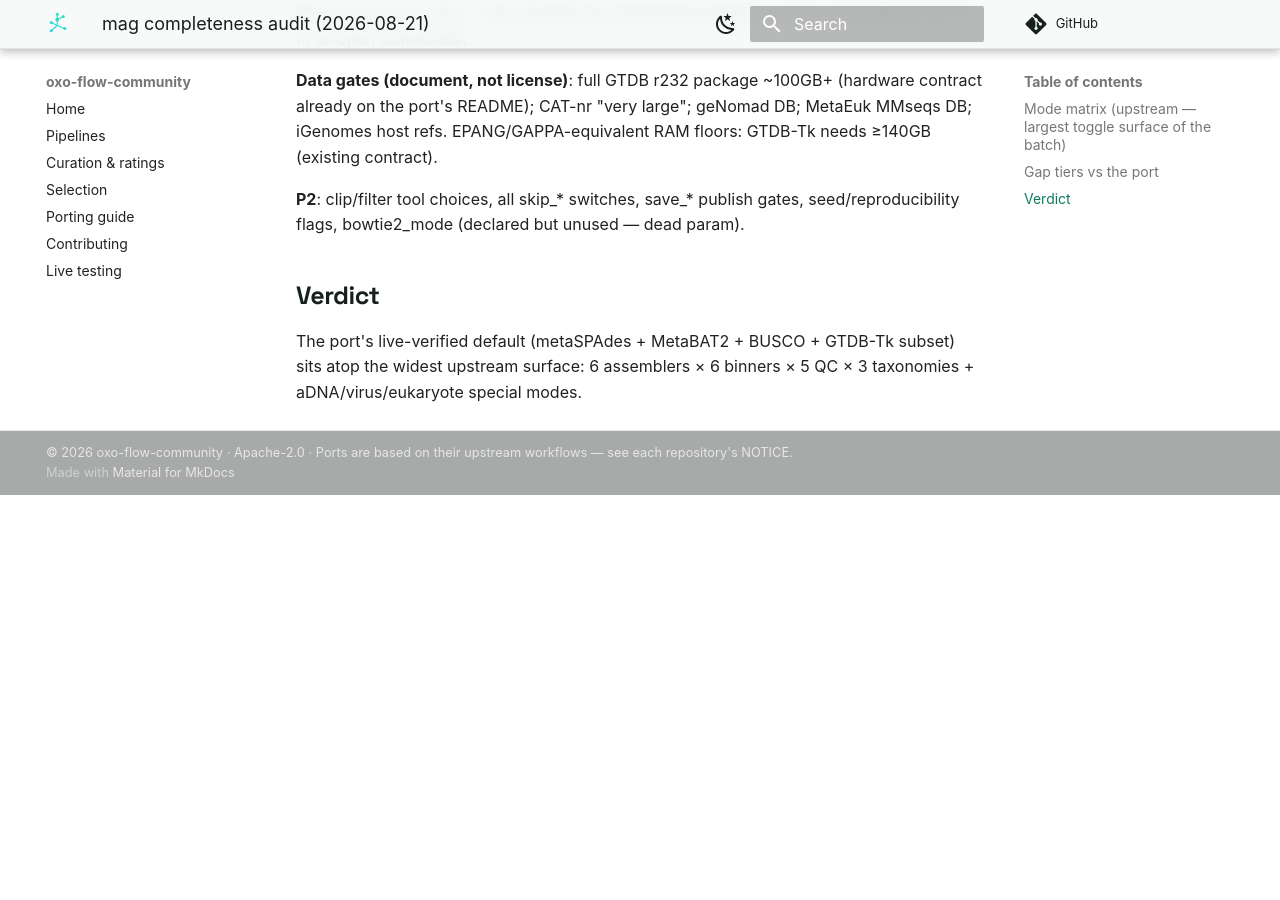
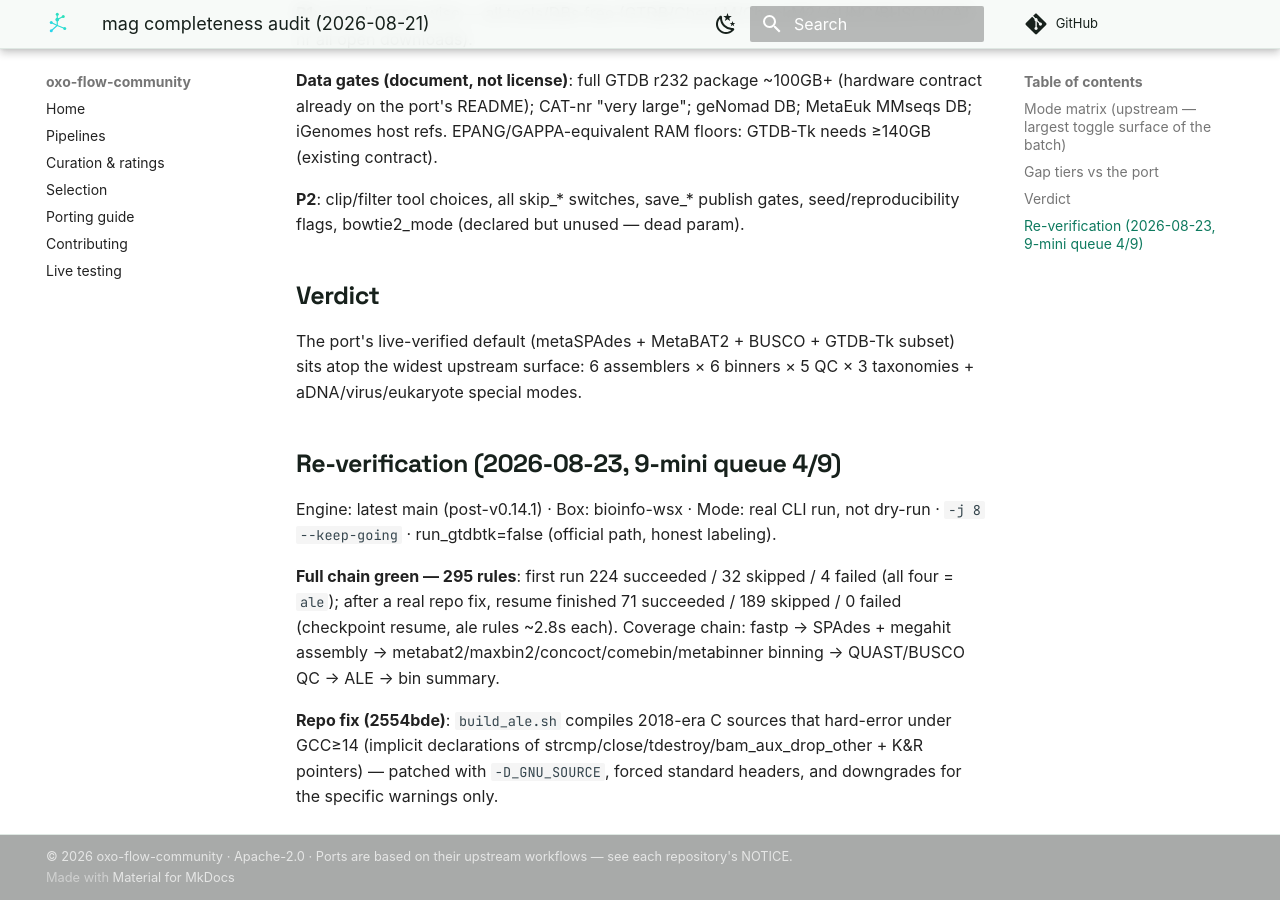
Before and after one commit to oxo-flow-community/oxo-flow-community.github.io, an MkDocs documentation site: the page built from docs/about/audits/mag-2026-08.md, in a window 1280 px wide and 900 px high, scrolled down 1232 px. Built offline with MkDocs 1.6.1 and Material for MkDocs 9.7.7, drawn with Linux system fonts in a browser that asks for light colours; comment, search, counter and statistics services are not loaded; before the commit the page ends 1727 px from its top, so only the background shows below that.

Commit message:
docs(audit): mag 9-mini 4/9 PASS — 295 rules green, real ale fix (2554bde, GCC14 legacy-C patch) + lesson

```diff
--- a/docs/about/audits/mag-2026-08.md
+++ b/docs/about/audits/mag-2026-08.md
@@ -46,3 +46,22 @@ dead param).
 The port's live-verified default (metaSPAdes + MetaBAT2 + BUSCO + GTDB-Tk
 subset) sits atop the widest upstream surface: 6 assemblers × 6 binners ×
 5 QC × 3 taxonomies + aDNA/virus/eukaryote special modes.
+
+## Re-verification (2026-08-23, 9-mini queue 4/9)
+
+Engine: latest main (post-v0.14.1) · Box: bioinfo-wsx · Mode: real CLI
+run, not dry-run · `-j 8 --keep-going` · run_gtdbtk=false (official
+path, honest labeling).
+
+**Full chain green — 295 rules**: first run 224 succeeded / 32 skipped
+/ 4 failed (all four = `ale`); after a real repo fix, resume finished
+71 succeeded / 189 skipped / 0 failed (checkpoint resume, ale rules
+~2.8s each). Coverage chain: fastp → SPAdes + megahit assembly →
+metabat2/maxbin2/concoct/comebin/metabinner binning → QUAST/BUSCO QC
+→ ALE → bin summary.
+
+**Repo fix (2554bde)**: `build_ale.sh` compiles 2018-era C sources
+that hard-error under GCC≥14 (implicit declarations of
+strcmp/close/tdestroy/bam_aux_drop_other + K&R pointers) — patched
+with `-D_GNU_SOURCE`, forced standard headers, and downgrades for the
+specific warnings only.
```
Also changed, not shown: skills/live-test/references/failure-catalog.md (+7 -0 lines).
